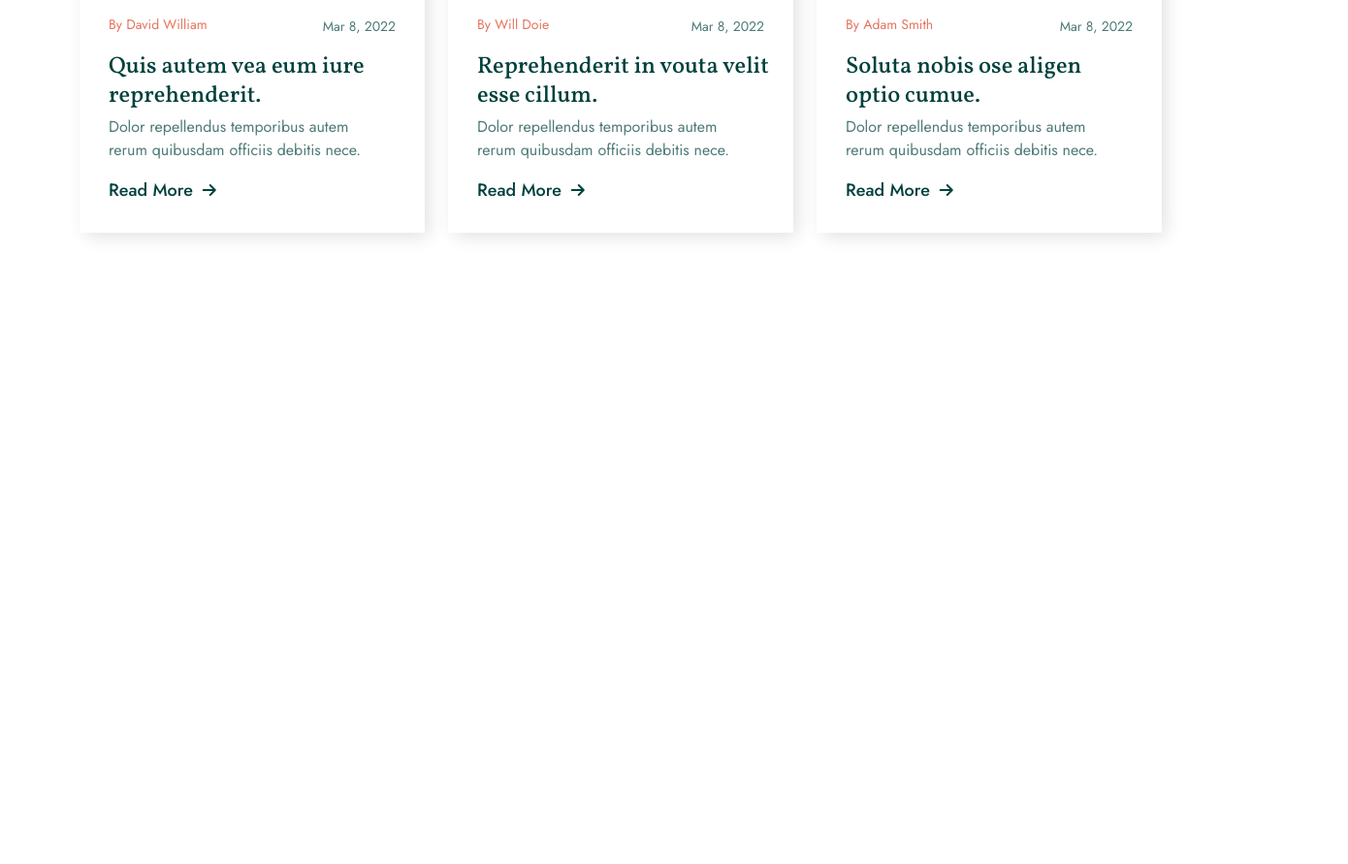
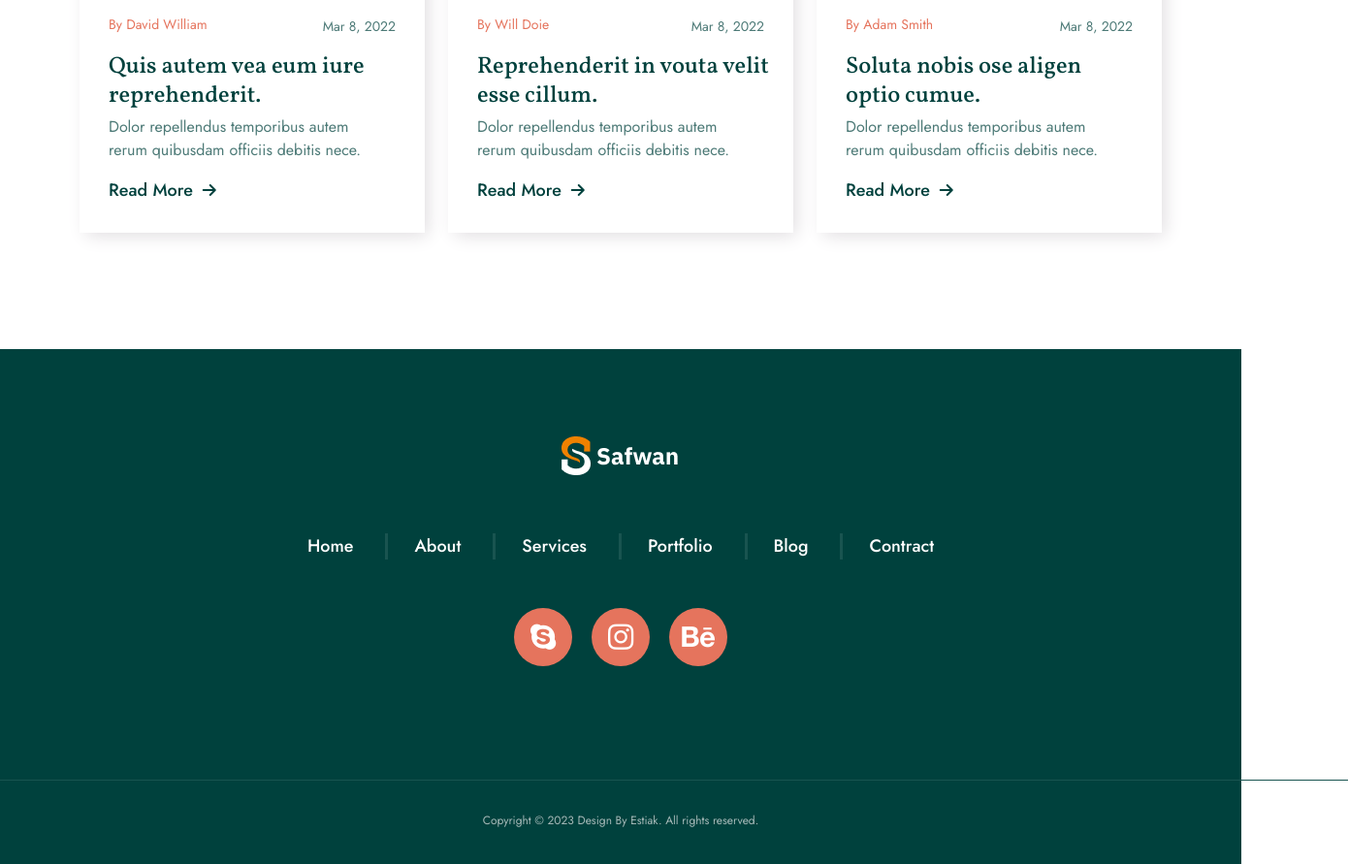
Before and after one commit to nusrat97/Safwan, a plain HTML site: page index.html in a window 1280 px wide. Shown: the part 7083-7974 px from the top of the page at 97% size, 1390 px wide, since content can reach past the window. Before the commit the page ends 7383 px from the top, so only its background shows below. Drawn offline with Linux system fonts and the light colour scheme.

Commit message:
footer part done

```diff
--- a/css/style.css
+++ b/css/style.css
@@ -780,7 +780,7 @@
    color: rgba(0, 65, 61, .7);
 }
 
-.contact .box .last-input{
+.contact .box input:last-child{
   width: 100%;
 }
  /* =================================
@@ -798,7 +798,7 @@
  }
 
  .blog .card{
-  margin: 40px 0 60px;
+  margin: 40px 0 120px;
   border: 0px;
   width: 100% !important;
   -webkit-box-shadow: 5px 5px 18px -2px rgba(224,221,224,1);
@@ -876,3 +876,77 @@
  /* =================================
         Blog Part End
  ================================= */
+ /* =================================
+        Footer Part Start
+ ================================= */
+ .footer{
+  background: #00413D;
+  padding: 90px 0 20px;
+  text-align: center;
+  position: relative;
+ }
+
+ .footer .textul{
+  display: flex;
+  padding: 60px 0 50px;
+  column-gap: 27px;
+  justify-content: center;
+ }
+
+ .footer .textul li{
+  font-family: "Jost", sans-serif;
+  font-size: 18px;
+  font-weight: 500;
+  color: #FFF;
+  padding-right: 33px;
+  border-right: 3px solid #195450;
+ }
+
+ .footer .textul li:last-child{
+  padding: 0;
+  border: 0;
+ }
+
+ .footer .iconul{
+  display: flex;
+  justify-content: center;
+  column-gap: 20px;
+ }
+
+ .footer .iconul li{
+  width: 60px;
+  height: 60px;
+  background: #E5745D;
+  border-radius: 50%;
+  line-height: 70px;
+ }
+
+ .footer .iconul li i{
+  color: #FFF;
+  font-size: 34px;
+ }
+
+ .footer .iconul li i:last-child{
+  font-size: 30px;
+ }
+
+ .footer p{
+  padding-top: 150px;
+  font-family: "Jost", sans-serif;
+  font-size: 12px;
+  font-weight: 400;
+  color: #A6B9B8;
+ }
+
+ .footer .line{
+  height: 1px;
+  width: 1500px;
+  background: #195450;
+  position: absolute;
+  bottom: 86px;
+  left: 50%;
+  transform: translateX(-50%);
+ }
+ /* =================================
+        Footer Part End
+ ================================= */
--- a/index.html
+++ b/index.html
@@ -454,7 +454,7 @@
               <input placeholder="Enter Email" type="email">
               <input placeholder="Phone" type="number">
               <input placeholder="Subject" type="text">
-              <input class="last-input" placeholder="Subject" type="text">
+              <input placeholder="Subject" type="text">
             </div>
             <div class="button">
               <div class="common-button">
@@ -535,6 +535,32 @@
     <!-- =================================
              Blog Part End
     ====================================-->
+    <!-- =================================
+             Footer Part Start
+    ====================================-->
+    <section class="footer">
+      <div class="container">
+        <img src="./images/footerlogo.png" alt="">
+        <ul class="textul">
+          <li>Home</li>
+          <li>About</li>
+          <li>Services</li>
+          <li>Portfolio</li>
+          <li>Blog</li>
+          <li>Contract</li>
+        </ul>
+        <ul class="iconul">
+          <li><i class="fa-brands fa-skype"></i></li>
+          <li><i class="fa-brands fa-instagram"></i></li>
+          <li><i class="fa-brands fa-behance"></i></li>
+        </ul>
+        <p>Copyright © 2023 Design By Estiak. All rights reserved.</p>
+      </div>
+      <div class="line"></div>
+    </section>
+    <!-- =================================
+             Footer Part End
+    ====================================-->
 
 
 
```
Also changed, not shown: images/footerlogo.png (added).
